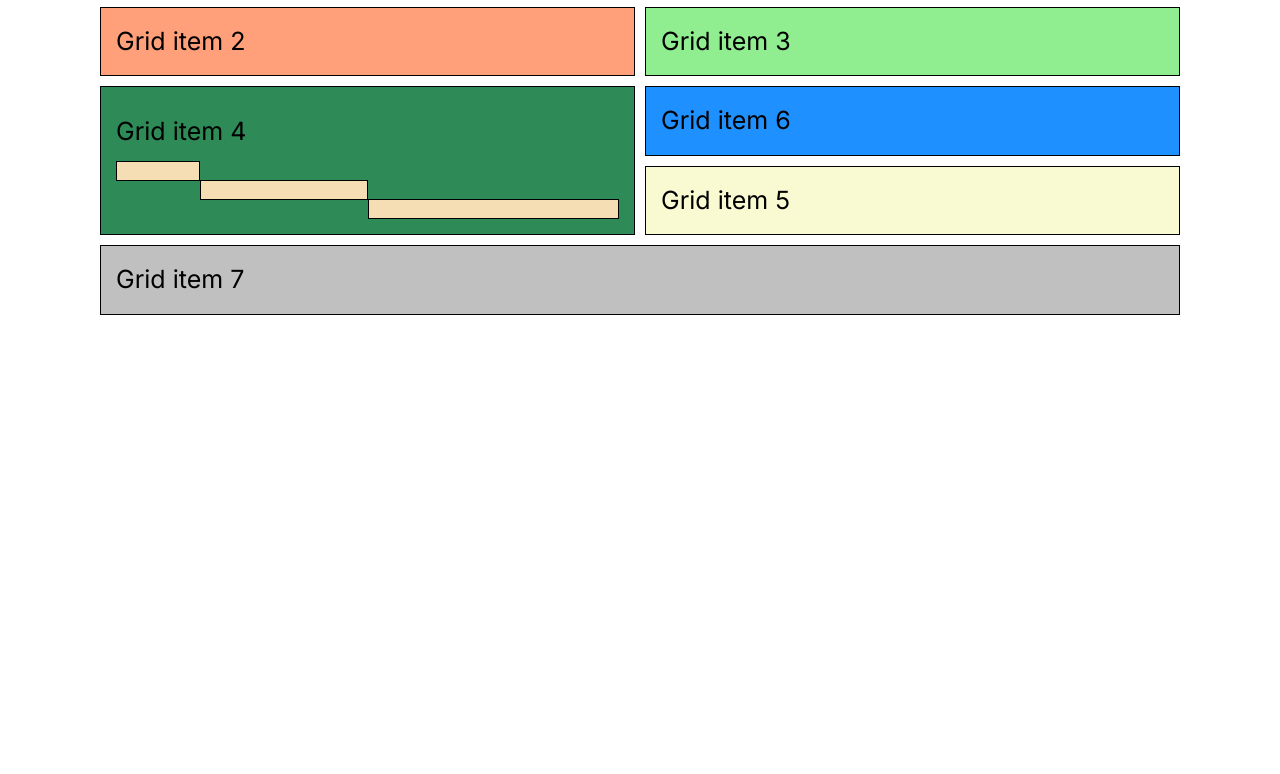
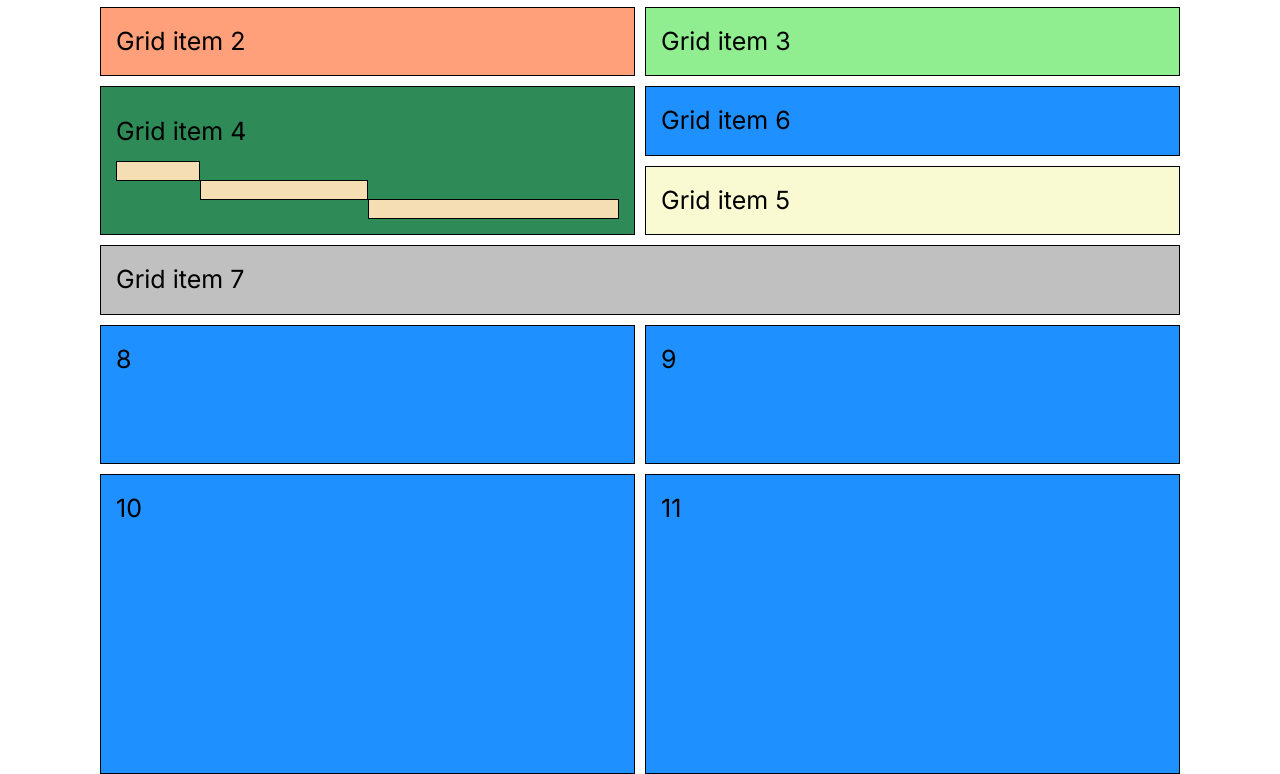
Before and after one commit to stefanoturcarelli/grid, a plain HTML site: page index.html in a window 1280 px wide. Shown: the part 121-895 px from the top of the page. Before the commit the page ends 800 px from the top, so only its background shows below. Drawn offline with Linux system fonts and the light colour scheme.

Commit message:
Add grid rows and additional grid items

```diff
--- a/assets/styles/index.css
+++ b/assets/styles/index.css
@@ -132,7 +132,9 @@ a {
 .grid-container {
   display: grid;
   grid-template-columns: repeat(2, 1fr);
+  grid-template-rows: repeat(5, 1fr) 2fr;
   gap: 10px 10px;
+  grid-auto-rows: 300px;
   grid-template-areas:
     "a a"
     "b c"
--- a/index.html
+++ b/index.html
@@ -47,6 +47,10 @@
 			<div class="grid-item grid-item-5">Grid item 5</div>
 			<div class="grid-item grid-item-6">Grid item 6</div>
 			<div class="grid-item grid-item-7">Grid item 7</div>
+			<div class="grid-item grid-item-8">8</div>
+			<div class="grid-item grid-item-9">9</div>
+			<div class="grid-item grid-item-10">10</div>
+			<div class="grid-item grid-item-11">11</div>
 		</div>
 	</div>
 </body>
```
